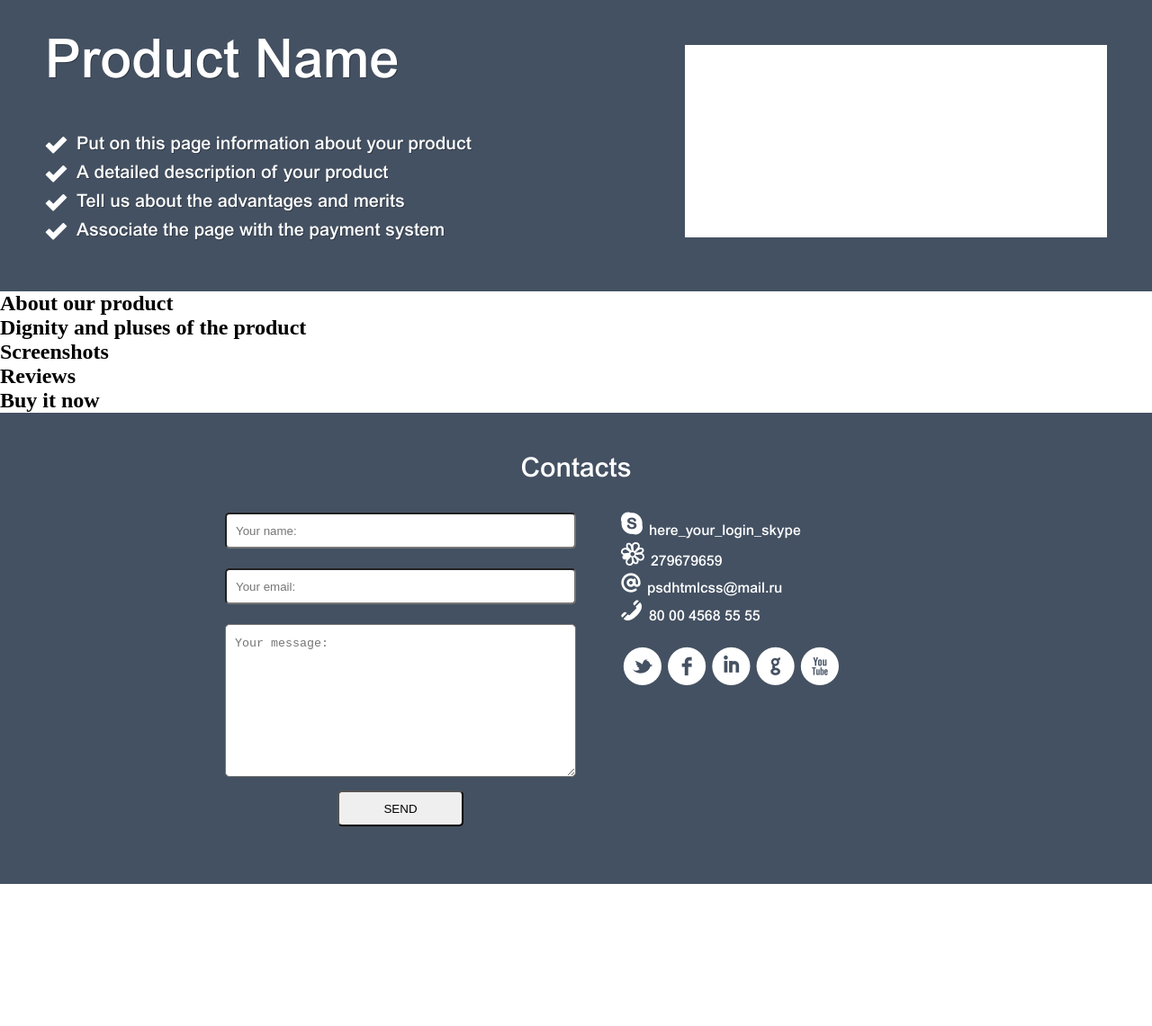
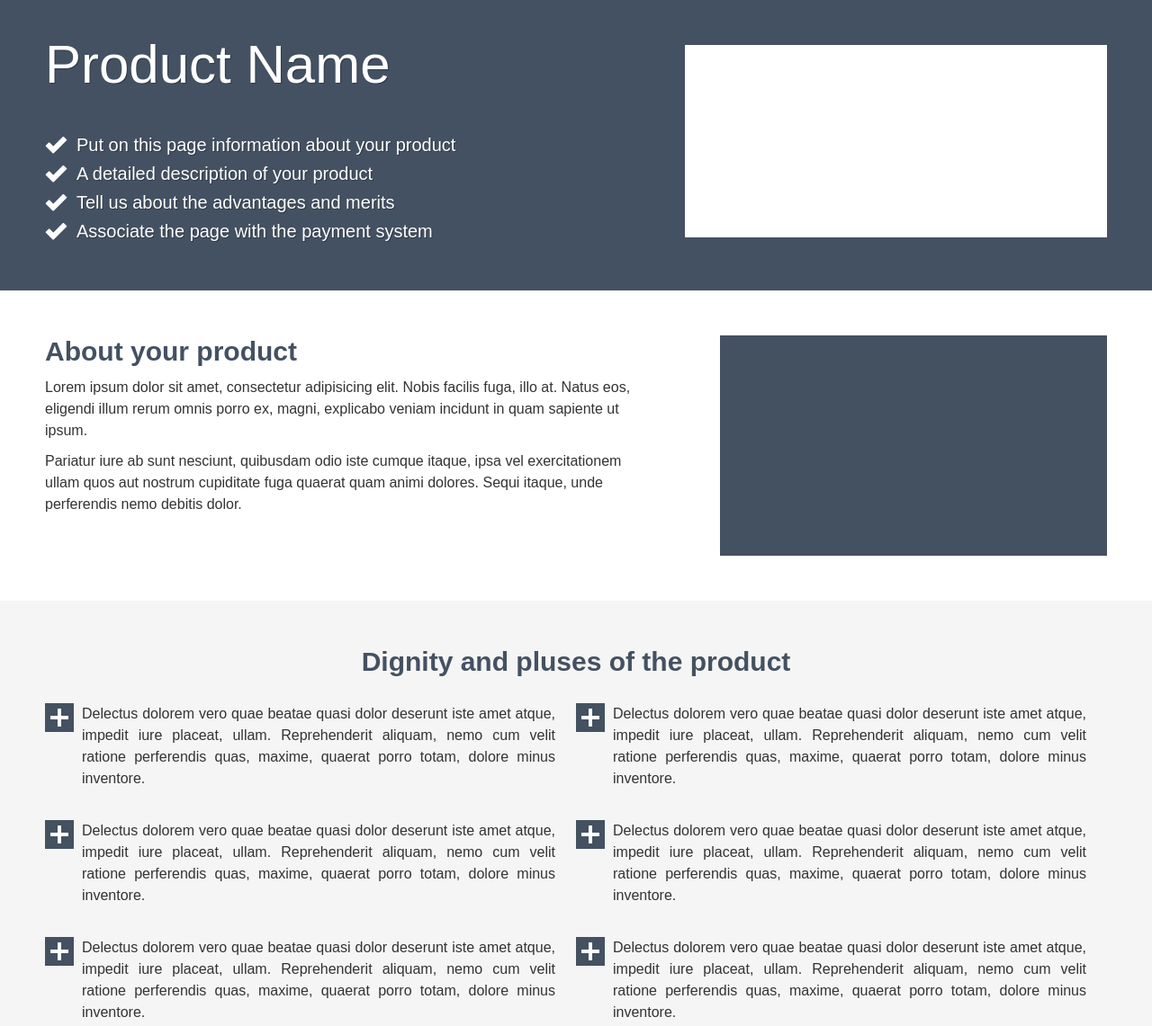
Before and after one commit to dionmagnus/html5, a plain HTML site: page index.html in a window 1280 px wide. Shown: the top 1141 px of the page at 90% size. Before the commit the page ends 983 px from the top, so only its background shows below. Drawn offline with Linux system fonts and the light colour scheme.

Commit message:
lesson02

```diff
--- /dev/null
+++ b/css/about.css
@@ -0,0 +1,25 @@
+.section-about {
+    padding: 50px;
+    color: #333333;
+    font-family: Arial;
+    font-size: 16px;
+    font-weight: 400;
+    line-height: 24px;
+}
+
+.section-about p {
+    margin: 10px 0px;
+}
+
+.section-about h2 {
+    color: #445161;
+    font-size: 30px;
+    line-height: 36px;
+    margin-bottom: 10px;
+}
+
+.section-about .video-wrp {
+    display: block;
+    float: right;
+    margin-left: 97px;
+}
--- /dev/null
+++ b/css/dignity.css
@@ -0,0 +1,54 @@
+.section-dignity {
+    padding: 50px;
+    background-color: #f5f5f5;
+    color: #333333;
+    font-family: Arial;
+    font-size: 16px;
+    font-weight: 400;
+    line-height: 24px;
+    text-align: center;
+}
+
+.section-dignity h2 {
+    color: #445161;
+    font-family: Arial;
+    font-size: 30px;
+    line-height: 36px;
+}
+
+
+.section-dignity ul {
+    padding-top: 11px;
+}
+
+.section-dignity ul li {
+    list-style-type: none;
+    padding-right: 23px;
+    padding-left: 41px;
+    margin-top: 17px;
+    margin-bottom: 17px;
+
+    box-sizing: border-box;
+    width: 50%;
+    float: left;
+    text-align: justify;
+
+    position: relative;
+}
+
+.section-dignity ul li:before {
+    content: "";
+    width: 32px;
+    height: 32px;
+    background-image: url("../img/plus.png");
+    background-repeat: no-repeat;
+    background-size: 20px 20px;
+    background-position: 6px 6px;
+
+    background-color: #445161;
+    display: inline-block;
+    position: absolute;
+    top: 0px;
+    left: 0px;
+    box-sizing: border-box;
+}
--- a/css/main.css
+++ b/css/main.css
@@ -1,10 +1,3 @@
-@font-face {
-	font-family: 'Arial MT';
-	font-style: normal;
-	font-weight: normal;
-	src: local('Arial MT'), url('../font/ARIALMTMEDIUM.woff') format('woff');
-}
-
 @font-face {
     font-family: 'Socialico';
     src:url('../font/Socialico.ttf.woff') format('woff');
@@ -17,35 +10,42 @@
 	padding: 0px;
 }
 
+body {
+	width: 1280px;
+	margin: 0 auto;
+}
+
 .clearfix:after {
 	content: "";
-	display: table;
 	clear: both;
+	display: block;
+	width: 100%;
 }
 
-header {
+.main-header {
 	background-color: #445162;
 	padding: 50px;
-	padding-bottom: 51px;
+	box-sizing: border-box;
 }
 
-header .product-container {
+.main-header .product-container {
 	width: 50%;
 }
 
-header .img-container {
+.main-header .main-image {
+	display: block;
 	float: right;
 }
 
-header ul, h1 {
+.main-header ul, h1 {
 	text-shadow: 1px 1px 0 rgba(0, 0, 0, 0.3);
 	color: #ffffff;
-	font-family: "Arial MT";
+	font-family: Arial;
 	font-size: 20px;
 	font-weight: 400;
 }
 
-header ul li {
+.main-header ul li {
 	line-height: 32px;
 	list-style-type: none;
 	padding-left: 35px;
@@ -54,34 +54,34 @@ header ul li {
 	background-repeat: no-repeat;
 }
 
-header h1 {
+.main-header h1 {
 	font-size: 60px;
 	line-height: 44px;
 }
 
-header ul {
+.main-header ul {
 	margin-top: 51px;
 }
 
-footer {
+.main-footer {
 	background-color: #445162;
 	padding: 49px 250px 53px;
 }
 
-footer h2 {
+.main-footer h2 {
 	height: 30px;
 	text-align: center;
 	color: #ffffff;
-	font-family: "Arial MT";
+	font-family: Arial;
 	font-size: 30px;
 	font-weight: 400;
 	line-height: 30px;
 }
 
-footer .socials-container {
+.main-footer .socials-container {
 	float: right;
 	color: #ffffff;
-	font-family: "Arial MT";
+	font-family: Arial;
 	font-size: 16px;
 	font-weight: 400;
 	line-height: 24px;
@@ -91,30 +91,30 @@ footer .socials-container {
 	padding-top: 31px;
 }
 
-footer .socials-container li {
+.main-footer .socials-container li {
 	list-style-type: none;
 	list-style-position: inside;
 }
 
 
-footer .socials-container li.skype {
+.main-footer .socials-container li.skype {
 	list-style-image: url(../img/skype_icon.png)
 }
 
-footer .socials-container li.icq {
+.main-footer .socials-container li.icq {
 	list-style-image: url(../img/icq_icon.png)
 }
 
-footer .socials-container li.email {
+.main-footer .socials-container li.email {
 	list-style-image: url(../img/email_icon.png)
 }
 
 
-footer .socials-container li.phone {
+.main-footer .socials-container li.phone {
 	list-style-image: url(../img/phone_icon.png)
 }
 
-footer .socials-buttons-block {
+.main-footer .socials-buttons-block {
 	height: 42px;
 	margin-top: 37px;
 
@@ -125,40 +125,62 @@ footer .socials-buttons-block {
 	letter-spacing: 1.5px;
 }
 
-footer .feedback-container {
+.main-footer .feedback-container {
 	margin-top: 21px;
 	width: 50%;
 	box-sizing: border-box;
 	text-align: center;
 }
 
-footer input, textarea {
+.main-footer .feedback-form input, textarea {
 	width: 100%;
 	margin-top: 11px;
 	border-radius: 5px;
 	text-align: left;
 	box-sizing: border-box;
+	display: block;
+	outline: none;
 }
 
-footer input {
+.main-footer .feedback-form input {
 	padding-left: 10px;
 	margin-bottom: 11px;
 	height: 40px;
 }
 
-footer input:first {
+.main-footer .feedback-form input::first {
 	margin-top: 0px;
 }
 
-footer textarea {
+.main-footer .feedback-form textarea {
 	height: 170px;
 	padding-left: 10px;
 	padding-top: 13px;
 }
 
-footer input[type=button] {
+.main-footer  .feedback-form input[type="submit"] {
 	height: 40px;
 	width: 140px;
 	text-align: center;
 	padding: 0px;
+	text-transform: uppercase;
+	display: inline-block;
 }
+
+.main-footer  .feedback-form input[type="text"]:hover,
+.main-footer  .feedback-form input[type="email"]:hover,
+.main-footer  .feedback-form textarea:hover {
+  background-color: gray;
+  color: white;
+  border-color: white;
+}
+
+.main-footer .feedback-form input[type="submit"]:hover {
+	background-color: gray;
+	color: white;
+  }
+
+.main-footer .feedback-form input[type="submit"]:active {
+	background-color:  #ffffff;
+	color:  #445162;
+  }
--- a/index.html
+++ b/index.html
@@ -4,13 +4,12 @@
 		<title>The product page</title>
 		<meta charset="UTF-8"/>
 		<link rel="stylesheet" href="css/main.css"/>
+		<link rel="stylesheet" href="css/about.css"/>
+		<link rel="stylesheet" href="css/dignity.css"/>
 	</head>
 	<body>
-		<!-- <div class="container"> -->
-			<header>
-				<div class="img-container">
-					<img alt="main_img" src="img/Shape_9.png"/>
-				</div>
+			<header class="main-header clearfix">
+				<img class="main-image" alt="main_img" src="img/Shape_9.png" alt="procuct image"  width="469" height="214"/>
 				<div class="product-contaner">
 					<h1>Product Name</h1>
 					<ul>
@@ -20,15 +19,53 @@
 						<li>Associate the page with the payment system</li>
 					</ul>
 				</div>
-				<div class="clearfix"/>
 			</header>
 
 			<main>
-				<section>
-					<h2>About our product</h2>
+				<section class="section-about clearfix">
+					<img class="video-wrp" src="img/video.png" alt="about-video" width="430" height="245"/>
+					<div class="about-wrp">
+						<h2>About your product</h2>
+						<p>
+							Lorem ipsum dolor sit amet, consectetur adipisicing elit.
+							Nobis facilis fuga, illo at. Natus eos, eligendi illum rerum omnis porro ex,
+							magni, explicabo veniam incidunt in quam sapiente ut ipsum.
+						</p>
+						<p>
+							Pariatur iure ab sunt nesciunt, quibusdam odio iste cumque itaque, ipsa
+							vel exercitationem ullam quos aut nostrum cupiditate fuga quaerat quam animi dolores.
+							Sequi itaque, unde perferendis nemo debitis dolor.
+						</p>
+					</div>
 				</section>
-				<section>
+				<section class="section-dignity clearfix">
 					<h2>Dignity and pluses of the product</h2>
+					<ul>
+						<li>
+							Delectus dolorem vero quae beatae quasi dolor deserunt iste amet atque, impedit iure placeat, ullam.
+							Reprehenderit aliquam, nemo cum velit ratione perferendis quas, maxime, quaerat porro totam, dolore minus inventore.
+						</li>
+						<li>
+							Delectus dolorem vero quae beatae quasi dolor deserunt iste amet atque, impedit iure placeat, ullam.
+							Reprehenderit aliquam, nemo cum velit ratione perferendis quas, maxime, quaerat porro totam, dolore minus inventore.
+						</li>
+						<li>
+							Delectus dolorem vero quae beatae quasi dolor deserunt iste amet atque, impedit iure placeat, ullam.
+							Reprehenderit aliquam, nemo cum velit ratione perferendis quas, maxime, quaerat porro totam, dolore minus inventore.
+						</li>
+						<li>
+							Delectus dolorem vero quae beatae quasi dolor deserunt iste amet atque, impedit iure placeat, ullam.
+							Reprehenderit aliquam, nemo cum velit ratione perferendis quas, maxime, quaerat porro totam, dolore minus inventore.
+						</li>
+						<li>
+							Delectus dolorem vero quae beatae quasi dolor deserunt iste amet atque, impedit iure placeat, ullam.
+							Reprehenderit aliquam, nemo cum velit ratione perferendis quas, maxime, quaerat porro totam, dolore minus inventore.
+						</li>
+						<li>
+							Delectus dolorem vero quae beatae quasi dolor deserunt iste amet atque, impedit iure placeat, ullam.
+							Reprehenderit aliquam, nemo cum velit ratione perferendis quas, maxime, quaerat porro totam, dolore minus inventore.
+						</li>
+					</ul>
 				</section>
 				<section>
 					<h2>Screenshots</h2>
@@ -41,7 +78,7 @@
 				</section>
 			</main>
 
-			<footer>
+			<footer class="main-footer">
 				<h2>Contacts</h2>
 				<div class="socials-container">
 					<ul>
@@ -56,10 +93,12 @@
 				</div>
 
 				<div class="feedback-container">
-					<input type="text" placeholder="Your name:"/><br/>
-					<input type="text" placeholder="Your email:"/><br/>
-					<textarea placeholder="Your message:"></textarea><br/>
-					<input type="button" value="SEND"/>
+					<form class="feedback-form" action="#" method="POST">
+						<input type="text" placeholder="Your name:"/>
+						<input type="email" placeholder="Your email:"/>
+						<textarea placeholder="Your message:"></textarea>
+						<input type="submit" value="send"/>
+					</form>
 				</div>
 				<div class=".clearfix"/>
 			</footer>
```
Also changed, not shown: font/ARIALMTMEDIUM.woff (deleted), img/plus.png (added), img/video.png (added).
